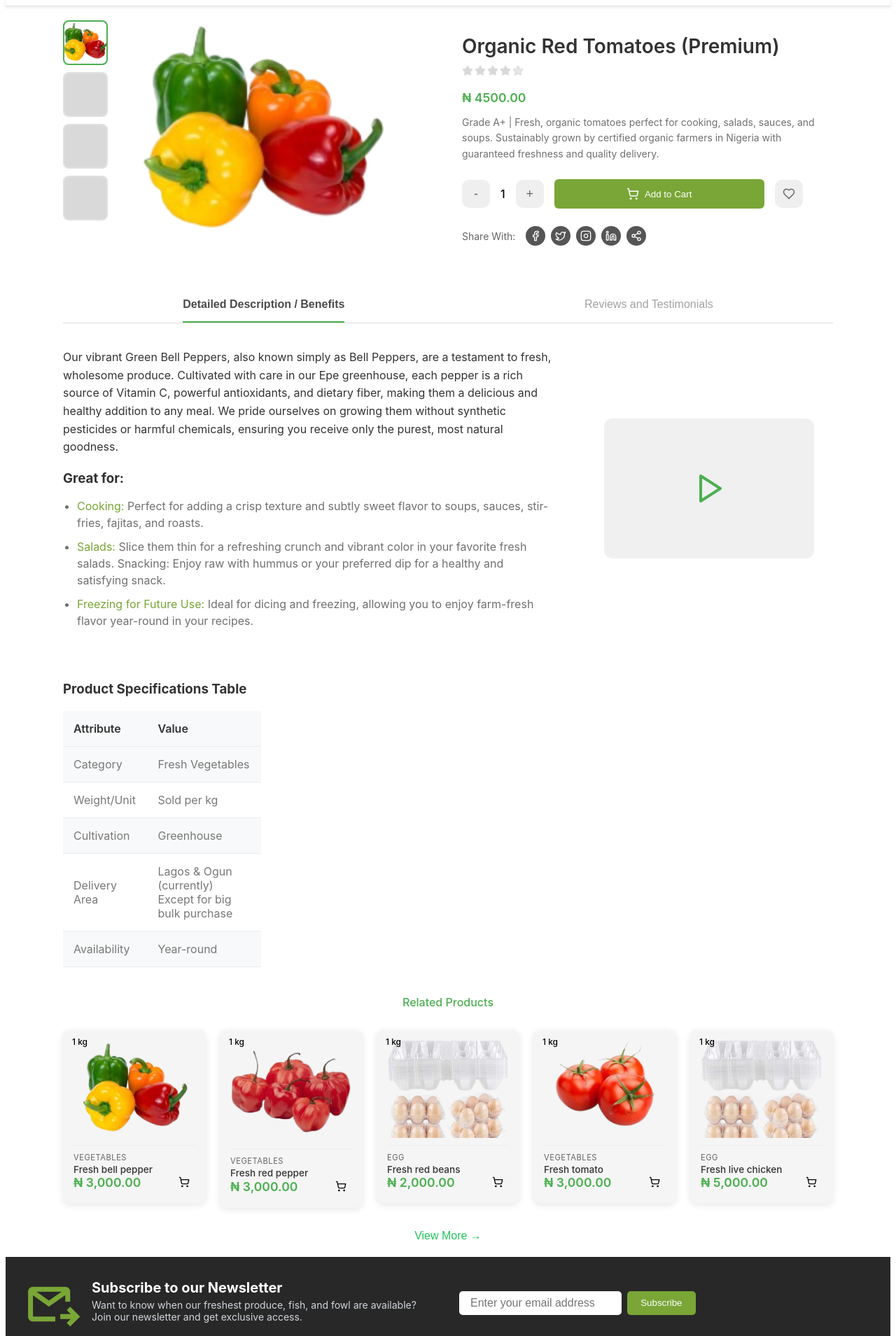
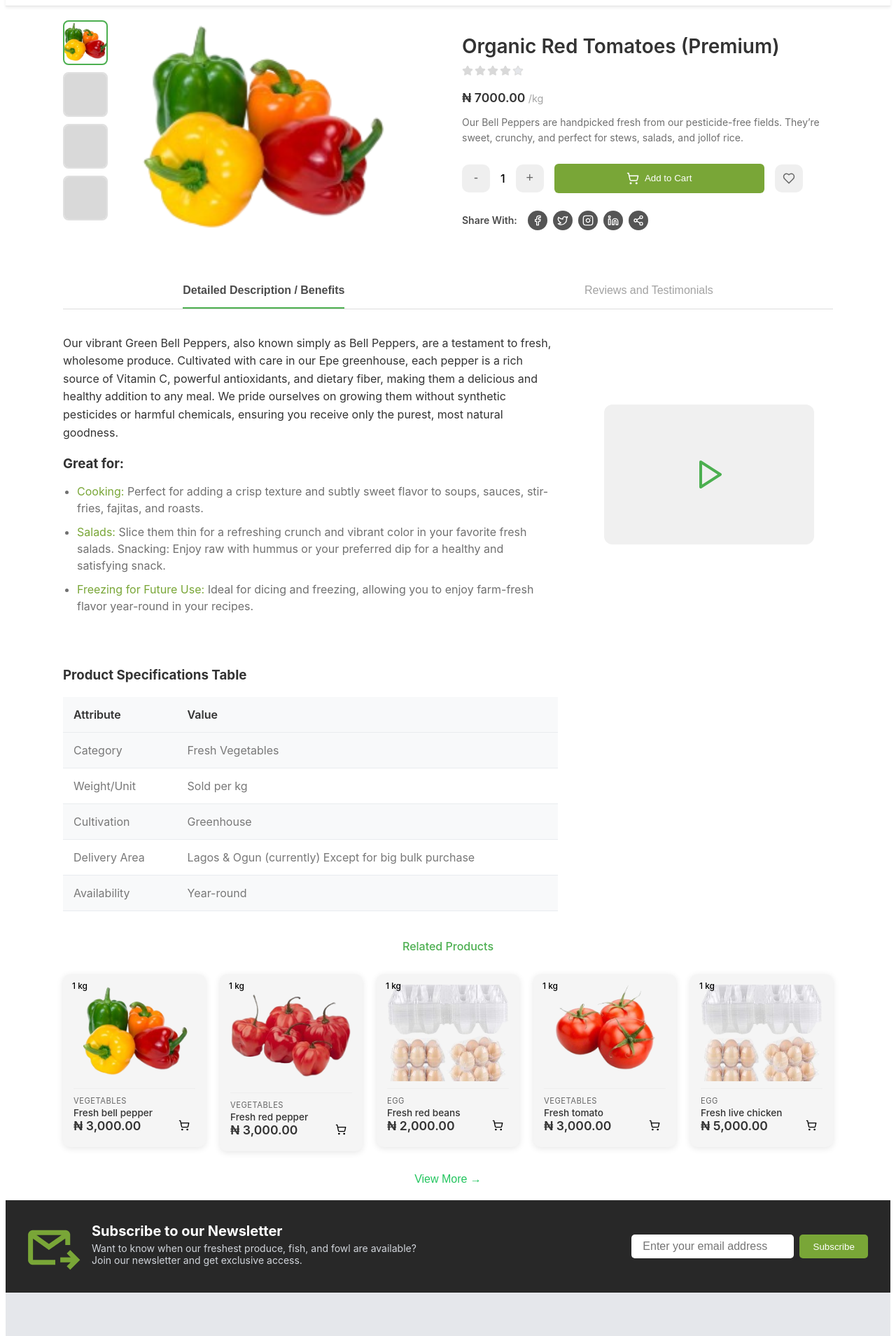
Before and after one commit to CoristenNG/greenlandfarm, a React (Create React App) app: page /product/1 in a window 1280 px wide. Shown: the part 120-2029 px from the top of the page at 70% size. Built offline with nearby package versions, Linux system fonts and the light colour scheme.

Commit message:
productdetails--

```diff
--- a/src/pages/ProductDetails.js
+++ b/src/pages/ProductDetails.js
@@ -29,7 +29,7 @@ const BellPepperProduct = () => {
 
   const product = {
     name: "Organic Red Tomatoes (Premium)",
-    price: "₦ 4500.00",
+    price: "₦ 7000.00",
     rating: 4.8,
     reviews: 156,
     description:
@@ -145,12 +145,10 @@ const BellPepperProduct = () => {
               ))}
             </div>
           </div>
-          <div className="product-price">{product.price}</div>
+          <div className="product-price">{product.price} <span className="product-price-span">/kg</span></div>
 
           <p className="short-description">
-            Grade A+ | Fresh, organic tomatoes perfect for cooking, salads,
-            sauces, and soups. Sustainably grown by certified organic farmers in
-            Nigeria with guaranteed freshness and quality delivery.
+            Our Bell Peppers are handpicked fresh from our pesticide-free fields. They’re sweet, crunchy, and perfect for stews, salads, and jollof rice.
           </p>
 
           {/* Quantity and Actions */}
@@ -237,7 +235,6 @@ const BellPepperProduct = () => {
                   </ul>
                 </div>
               </div>
-
               <div className="video-section">
                 <div className="video-placeholder">
                   <Play size={48} className="play-icon" />
@@ -288,7 +285,7 @@ const BellPepperProduct = () => {
                         <div className="star-division">
                           <span className="reviewer-name">Fatima K.</span>
                           <span className="review-date">
-                            06 - 05 - 2025 | 06:37 AM
+                            (06 - 05 - 2025) | 06:37 AM
                           </span>
                         </div>
                       </div>
@@ -325,7 +322,7 @@ const BellPepperProduct = () => {
                         <div className="star-division">
                           <span className="reviewer-name">Chinedu O.</span>
                           <span className="review-date">
-                            05 - 05 - 2025 | 7:02 PM
+                            (05 - 05 - 2025) | 7:02 PM
                           </span>
                         </div>
                       </div>
@@ -362,7 +359,7 @@ const BellPepperProduct = () => {
                         <div className="star-division">
                           <span className="reviewer-name">Aisha M.</span>
                           <span className="review-date">
-                            04 - 05 - 2025 | 8:02 PM
+                            (04 - 05 - 2025) | 8:02 PM
                           </span>
                         </div>
                       </div>
@@ -411,20 +408,20 @@ const BellPepperProduct = () => {
                         <div className="rating-bar-container">
                           <div
                             className="rating-bar-fill"
-                            style={{ width: "36%" }}
+                            style={{ width: "74%" }}
                           />
                         </div>
-                        <span className="rating-percentage">36%</span>
+                        <span className="rating-percentage">74%</span>
                       </div>
                       <div className="rating-bar">
                         <span className="rating-label">4 Star</span>
                         <div className="rating-bar-container">
                           <div
                             className="rating-bar-fill"
-                            style={{ width: "18%" }}
+                            style={{ width: "11%" }}
                           />
                         </div>
-                        <span className="rating-percentage">18%</span>
+                        <span className="rating-percentage">11%</span>
                       </div>
                       <div className="rating-bar">
                         <span className="rating-label">3 Star</span>
@@ -441,10 +438,10 @@ const BellPepperProduct = () => {
                         <div className="rating-bar-container">
                           <div
                             className="rating-bar-fill"
-                            style={{ width: "4%" }}
+                            style={{ width: "1%" }}
                           />
                         </div>
-                        <span className="rating-percentage">4%</span>
+                        <span className="rating-percentage">1%</span>
                       </div>
                       <div className="rating-bar">
                         <span className="rating-label">1 Star</span>
--- a/src/styles/Footer.css
+++ b/src/styles/Footer.css
@@ -12,18 +12,23 @@
           color: white;
           padding: 2rem;
           display: flex;
-          flex-wrap: wrap;
           justify-content: space-between;
           gap: 2rem;
           align-items: center;
           text-align: left;
+
         }
 
         .newsletter-left {
           display: flex;
           align-items: flex-start;
           gap: 1rem;
-          flex: 1 1 300px;
+        }
+
+
+        .newsletter-right {
+          display: flex;
+          gap: 0.5rem;
         }
 
         .newsletter-left h3 {
@@ -46,13 +51,6 @@
           color: #79a637;
         }
 
-        .newsletter-right {
-          width: 100%;
-          display: flex;
-          gap: 0.5rem;
-          flex: 1 1 300px;
-          flex-wrap: wrap;
-        }
 
         .newsletter-right input {
           width: 100%;
--- a/src/styles/ProductDetails.css
+++ b/src/styles/ProductDetails.css
@@ -181,6 +181,11 @@
           color: #666;
         }
 
+        .share-section span{
+          font-weight: 600;
+          color: #4B4B4B;
+        }
+
         .social-icons {
           display: flex;
           gap: 8px;
@@ -292,6 +297,7 @@
         }
 
         /* Specifications */
+
         .specifications h3 {
           margin-bottom: 20px;
           color: #333;
@@ -299,7 +305,7 @@
         }
 
         .specs-table {
-          width: 40%;
+          width: 100%;
           border-collapse: collapse;
           background: white;
           overflow: hidden;
@@ -411,6 +417,7 @@
         .review-date {
           color: #9ca3af;
           font-size: 14px;
+          font-style: italic;
         }
 
         .review-text {
@@ -506,6 +513,10 @@
         .rating-bars {
           display: flex;
           flex-direction: column;
+          background-color: #FBFBFB;
+          border: 1px solid #EDEDED;
+          border-radius: 15px;
+          padding: 12px;
         }
 
         .rating-bar {
@@ -629,8 +640,14 @@
         .product-price {
           font-size: 1.1rem;
           font-weight: 600;
-          color: #4caf50;
+          color: #333333;
           margin-bottom: 5px;
+        }
+
+        .product-price-span{
+          font-size: 0.9rem;
+          font-weight: 400;
+          color: #A4A4A4;
         }
 
         .price-container {
```
